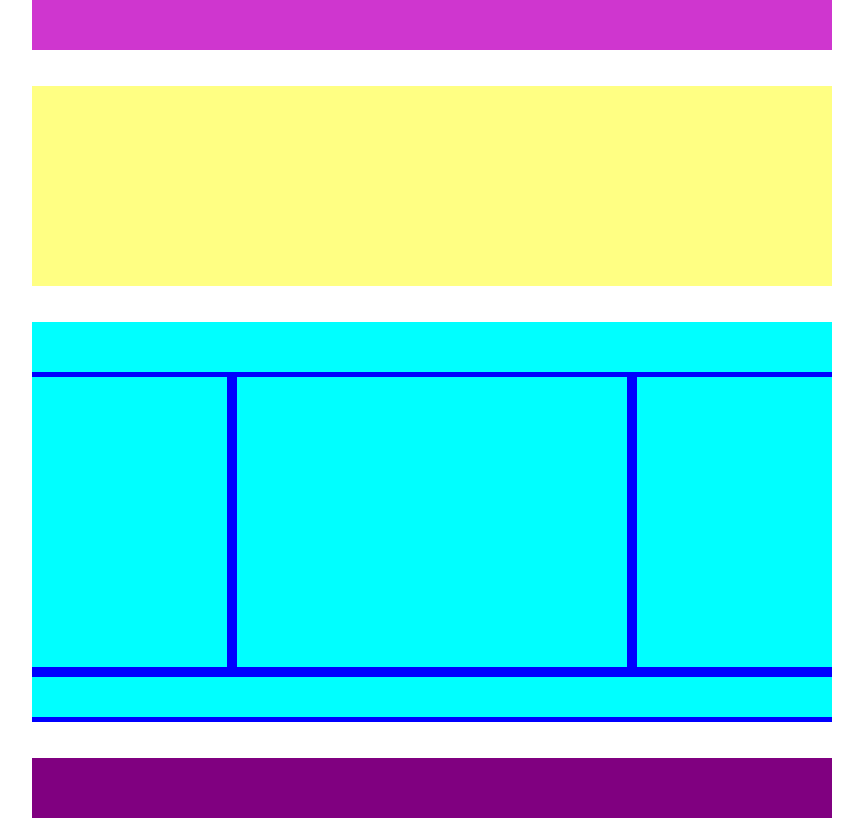
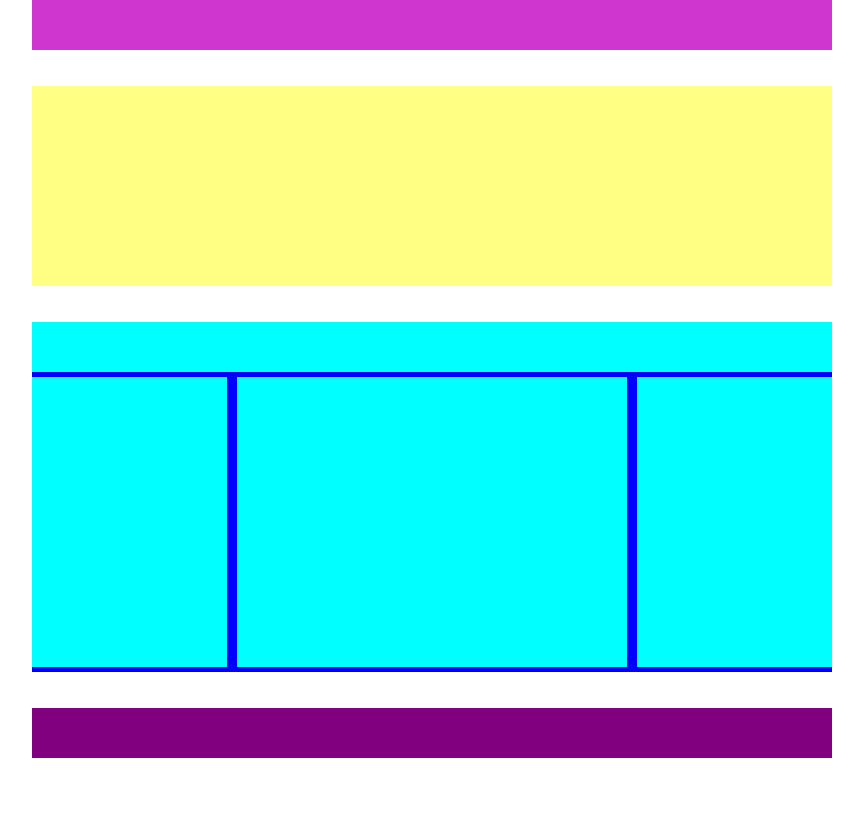
Before and after one commit to Ciarm-nik/htmlcss-struttura-wp, a plain HTML site: page index.html in a window 1280 px wide. Shown: the whole page, without its empty margins (208-1071 px from the left). Drawn offline with Linux system fonts and the light colour scheme.

Commit message:
Correzione bottom

```diff
--- a/index.html
+++ b/index.html
@@ -30,8 +30,6 @@
                 <div class="left_side"></div>
                 <div class="central_side"></div>
                 <div class="right_side"></div>
-                <div class="bottom_side"></div>
-
             </div>
         </section>
         <br>
--- a/style.css
+++ b/style.css
@@ -55,15 +55,6 @@ main {
     border-right: 0;
 }
 
-.bottom_side {
-    width: 100%;
-    float: left;
-    height: 50px;
-    border: 5px solid blue;
-    border-left: 0;
-    border-right: 0;
-}
-
 .container {
     width: 800px;
     margin: auto;
@@ -74,6 +65,6 @@ footer {
     width: 800px;
     height: 50px;
     background-color: purple;
-    padding: 30px;
+    /* padding: 30px; */
     margin: auto;
 }
```
